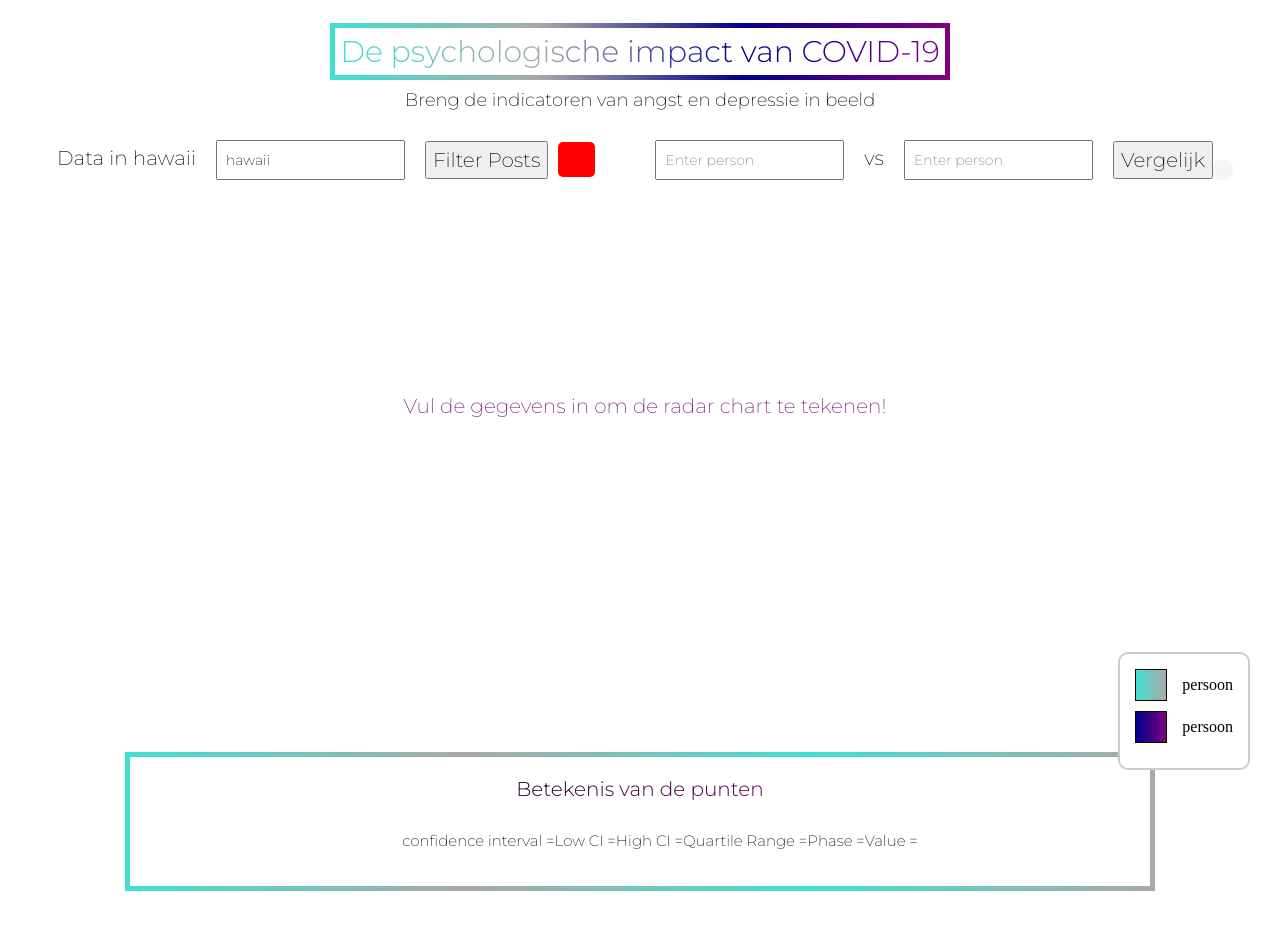
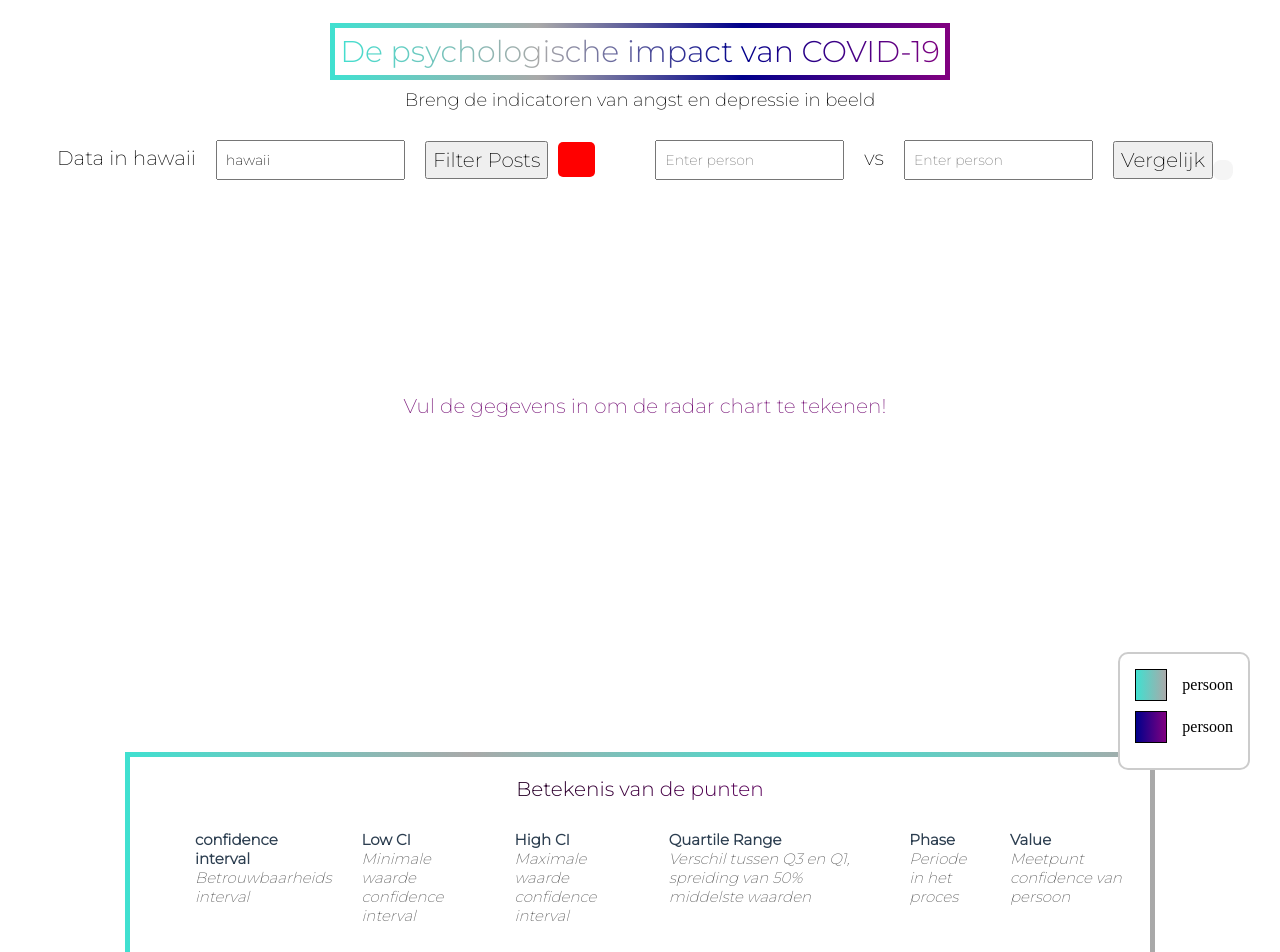
Before and after one commit to Kimvz19/myapp, a SvelteKit app: page / in a window 1280 px wide. Shown: the top 952 px of the page. Before the commit the page ends 899 px from the top, so only its background shows below. Built offline with nearby package versions, Linux system fonts and the light colour scheme; no server answers.

Commit message:
updating

```diff
--- a/src/components/footer.svelte
+++ b/src/components/footer.svelte
@@ -7,18 +7,38 @@ informatie te geven over wat de punten betekenen-->
     <h3>Betekenis van de punten</h3>
 
     <ul>
-        <li>confidence interval = </li>
-        <li>Low CI = </li>
-        <li>High CI = </li>
-        <li>Quartile Range = </li>
-        <li>Phase = </li>
-        <li>Value = </li>
+        <li>
+            <span class="term">confidence interval</span>
+            <span class="description">Betrouwbaarheids interval</span>
+        </li>
+        <li>
+            <span class="term">Low CI</span>
+            <span class="description">Minimale waarde confidence interval</span>
+        </li>
+        <li>
+            <span class="term">High CI</span>
+            <span class="description">Maximale waarde confidence interval</span>
+        </li>
+        <li>
+            <span class="term">Quartile Range</span>
+            <span class="description"
+                >Verschil tussen Q3 en Q1, spreiding van 50% middelste waarden</span
+            >
+        </li>
+        <li>
+            <span class="term">Phase</span>
+            <span class="description">Periode in het proces</span>
+        </li>
+        <li>
+            <span class="term">Value</span><span class="description"
+                >Meetpunt confidence van persoon</span
+            >
+        </li>
     </ul>
 </section>
 
 <!-- Styling css-->
 <style>
-
     .footer {
         display: flex;
         flex-direction: column;
@@ -30,9 +50,15 @@ informatie te geven over wat de punten betekenen-->
         margin-top: 20px;
         padding: 10px;
         border: 5px solid transparent;
-    border-image: linear-gradient(to right, #40e0d0, #a9a9a9, #40e0d0, #a9a9a9) 1;
+        border-image: linear-gradient(
+                to right,
+                #40e0d0,
+                #a9a9a9,
+                #40e0d0,
+                #a9a9a9
+            )
+            1;
     }
-
 
     h3 {
         font-family: "Montserrat";
@@ -51,12 +77,16 @@ h3 {
         text-align: center;
     }
 
-ul{
+    ul {
         display: flex;
         list-style: none;
+        margin: 0;
     }
 
     li {
+        display: flex;
+        flex-direction: column;
+
         font-family: "Montserrat";
         font-optical-sizing: auto;
         font-weight: 200;
@@ -64,5 +94,16 @@ li {
         font-size: 15px;
         margin-top: 0;
         margin-bottom: 10px;
+        padding: 15px;
+    }
+
+    .term {
+        font-weight: bold;
+        color: #2c3e50; /* Donkerblauw */
+    }
+
+    .description {
+        color: #555;
+        font-style: italic;
     }
 </style>
```
Lines whose indentation alone changed are shown as unchanged.
